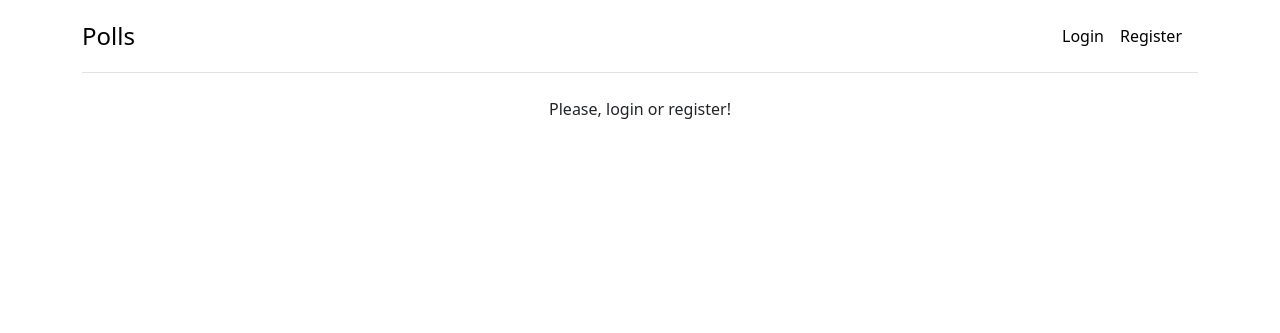
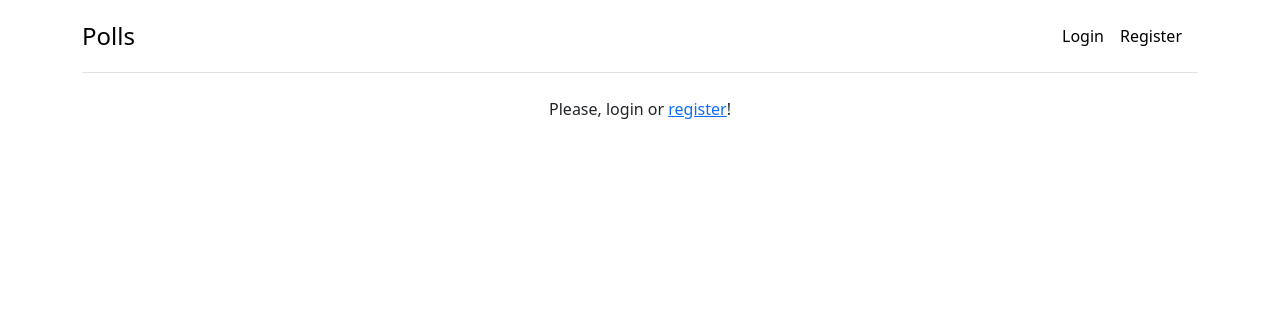
Before and after one commit to mustakrakishe/Polls, a PHP site: page / in a window 1280 px wide. Shown: the top 333 px of the page. Run offline with PHP 8.4, Linux system fonts and the light colour scheme.

Commit message:
feat(auth): create a register route

```diff
--- a/app/Views/guest.php
+++ b/app/Views/guest.php
@@ -3,6 +3,6 @@
     include ('Views/layout/header.php');
 ?>
 
-<div class="text-center">Please, login or register!</div>
+<div class="text-center">Please, login or <a href="/register">register</a>!</div>
 
 <?php include ('Views/layout/footer.php'); ?>
--- a/app/Views/layout/header.php
+++ b/app/Views/layout/header.php
@@ -18,7 +18,7 @@
 
                 <nav class="d-inline-flex mt-2 mt-md-0 ms-md-auto">
                     <a class="me-3 py-2 link-body-emphasis text-decoration-none" href="#">Login</a>
-                    <a class="me-3 py-2 link-body-emphasis text-decoration-none" href="#">Register</a>
+                    <a class="me-3 py-2 link-body-emphasis text-decoration-none" href="/register">Register</a>
                 </nav>
             </div>
         </header>
--- a/app/routes/web.php
+++ b/app/routes/web.php
@@ -9,3 +9,7 @@ use Core\View;
 $router->get('/', function () {
     View::make('guest');
 });
+
+$router->get('/register', function () {
+    echo 'Register';
+});
```
